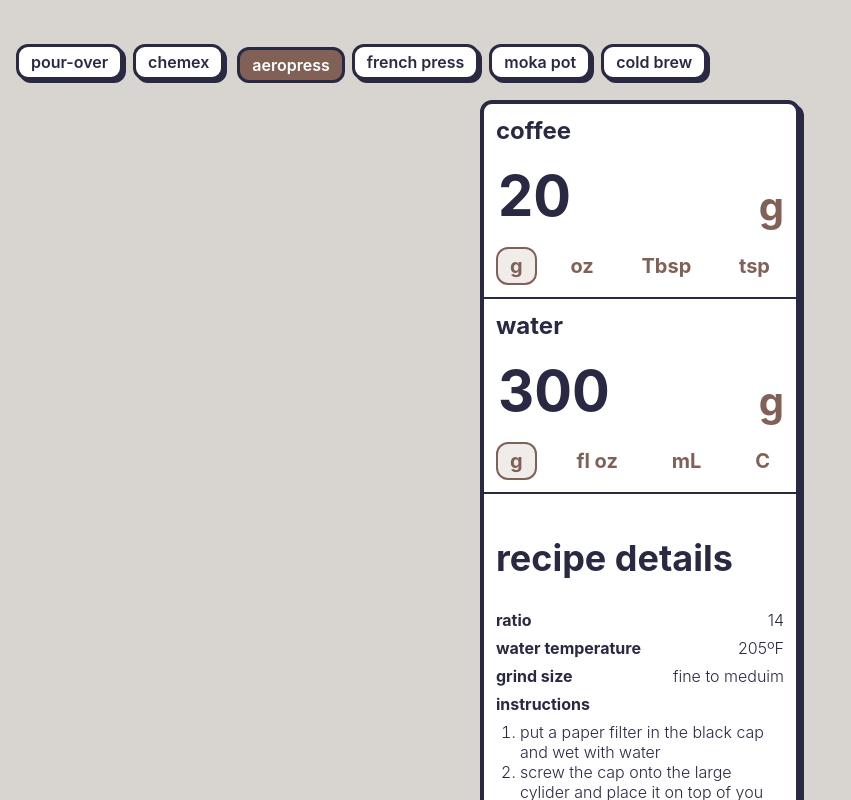
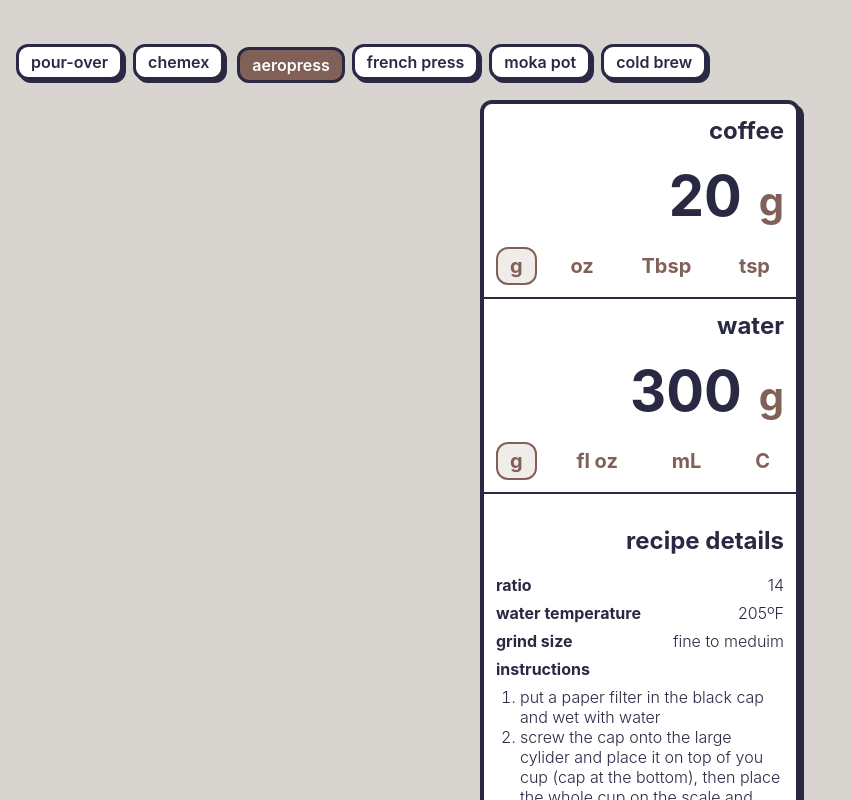
Before and after one commit to nickoelsner/brewgood.coffee, a Next.js app: page /aeropress in a window 1280 px wide. Shown: the top 800 px of the page, without its empty margins (0-851 px from the left). Built offline with nearby package versions, Linux system fonts and the light colour scheme; a web font is replaced by a local one.

Commit message:
work on auto-sizing input

```diff
--- a/pages/[method].js
+++ b/pages/[method].js
@@ -14,11 +14,21 @@ const Recipe = () => {
   const [coffeeUnits, setCoffeeUnits] = useState("g");
   const [amountOfWater, setAmountOfWater] = useState(0);
   const [waterUnits, setWaterUnits] = useState("g");
+  const [coffeeInputLength, setCoffeeInputLength] = useState(48);
+  const [waterInputLength, setWaterInputLength] = useState(72);
 
   useEffect(() => {
     setAmountOfCoffee(currentMethod.startingCoffee);
     setAmountOfWater(currentMethod.startingWater);
   }, [currentMethod]);
+
+  useEffect(() => {
+    setCoffeeInputLength(amountOfCoffee.toString().length * 48);
+  }, [amountOfCoffee]);
+
+  useEffect(() => {
+    setWaterInputLength(amountOfWater.toString().length * 48);
+  }, [amountOfWater]);
 
   // allows user to scroll horizontally through the methods with the mouse wheel
   const hzMouseScroll = useRef();
@@ -70,7 +80,7 @@ const Recipe = () => {
 
     // update coffee, coffee units, and water
     setAmountOfCoffee(updatedCoffee);
-    setAmountOfWater(round(convertedWater[0], 2));
+    setAmountOfWater(round(convertedWater[0], 1));
   };
 
   const handleWaterChange = (event) => {
@@ -84,7 +94,7 @@ const Recipe = () => {
 
     // update coffee and water
     setAmountOfWater(updatedWater);
-    setAmountOfCoffee(round(convertedCoffee[0], 2));
+    setAmountOfCoffee(round(convertedCoffee[0], 1));
   };
 
   const handleCoffeeUnitsChange = (unit) => {
@@ -95,9 +105,9 @@ const Recipe = () => {
     const convertedWater = convertWaterUnits("g", waterUnits, convertedCoffee[1] * ratio);
 
     // update coffee, coffee units, and water
-    setAmountOfCoffee(round(convertedCoffee[0], 2));
+    setAmountOfCoffee(round(convertedCoffee[0], 1));
     setCoffeeUnits(unit);
-    setAmountOfWater(round(convertedWater[0], 2));
+    setAmountOfWater(round(convertedWater[0], 1));
   };
 
   const handleWaterUnitsChange = (unit) => {
@@ -109,11 +119,10 @@ const Recipe = () => {
     const convertedCoffee = convertCoffeeUnits("g", coffeeUnits, convertedWater[1] / ratio);
 
     // update water, water units, and coffee
-    setAmountOfWater(round(convertedWater[0], 2));
+    setAmountOfWater(round(convertedWater[0], 1));
     setWaterUnits(unit);
-    setAmountOfCoffee(round(convertedCoffee[0], 2));
+    setAmountOfCoffee(round(convertedCoffee[0], 1));
   };
-
   if (!method) {
     return <div>loading...</div>;
   } else {
@@ -135,7 +144,14 @@ const Recipe = () => {
               coffee
             </label>
             <div className={styles.amountContainer}>
-              <input type="number" name="coffee" id="coffee" value={amountOfCoffee} onChange={handleCoffeeChange} />
+              <input
+                type="number"
+                name="coffee"
+                id="coffee"
+                value={amountOfCoffee}
+                onChange={handleCoffeeChange}
+                // style={{ width: `${coffeeInputLength}px` }}
+              />
               <span>{coffeeUnits}</span>
             </div>
             <div className={styles.unitsContainer}>
@@ -159,7 +175,14 @@ const Recipe = () => {
               water
             </label>
             <div className={styles.amountContainer}>
-              <input type="number" name="water" id="water" value={amountOfWater} onChange={handleWaterChange} />
+              <input
+                type="number"
+                name="water"
+                id="water"
+                value={amountOfWater}
+                onChange={handleWaterChange}
+                // style={{ width: `${waterInputLength}px` }}
+              />
               <span>{waterUnits}</span>
             </div>
             <div className={styles.unitsContainer}>
@@ -179,7 +202,7 @@ const Recipe = () => {
             </div>
           </form>
           <div>
-            <h1>recipe details</h1>
+            <h1 className={styles.heading}>recipe details</h1>
             <div className={styles.detailsItem}>
               <span>ratio</span>
               <span className={styles.fontRegular}>{ratio}</span>
--- a/styles/Recipe.module.scss
+++ b/styles/Recipe.module.scss
@@ -63,19 +63,20 @@
       }
     }
 
+    .heading {
+      font-size: 1.5rem;
+      text-align: right;
+    }
     form {
       display: flex;
       flex-direction: column;
       width: 100%;
       border-bottom: 2px solid $color-primary;
 
-      .heading {
-        font-size: 1.5rem;
-      }
-
       .amountContainer {
         display: flex;
         align-items: flex-end;
+        justify-content: flex-end;
         padding: 1rem 0;
 
         input {
@@ -85,11 +86,14 @@
           color: $color-primary;
           font-family: inherit;
           border: none;
+          text-align: right;
         }
 
         span {
           font-size: 2.5rem;
           color: $color-secondary;
+          padding-bottom: 5px;
+          white-space: nowrap;
         }
       }
 
```
